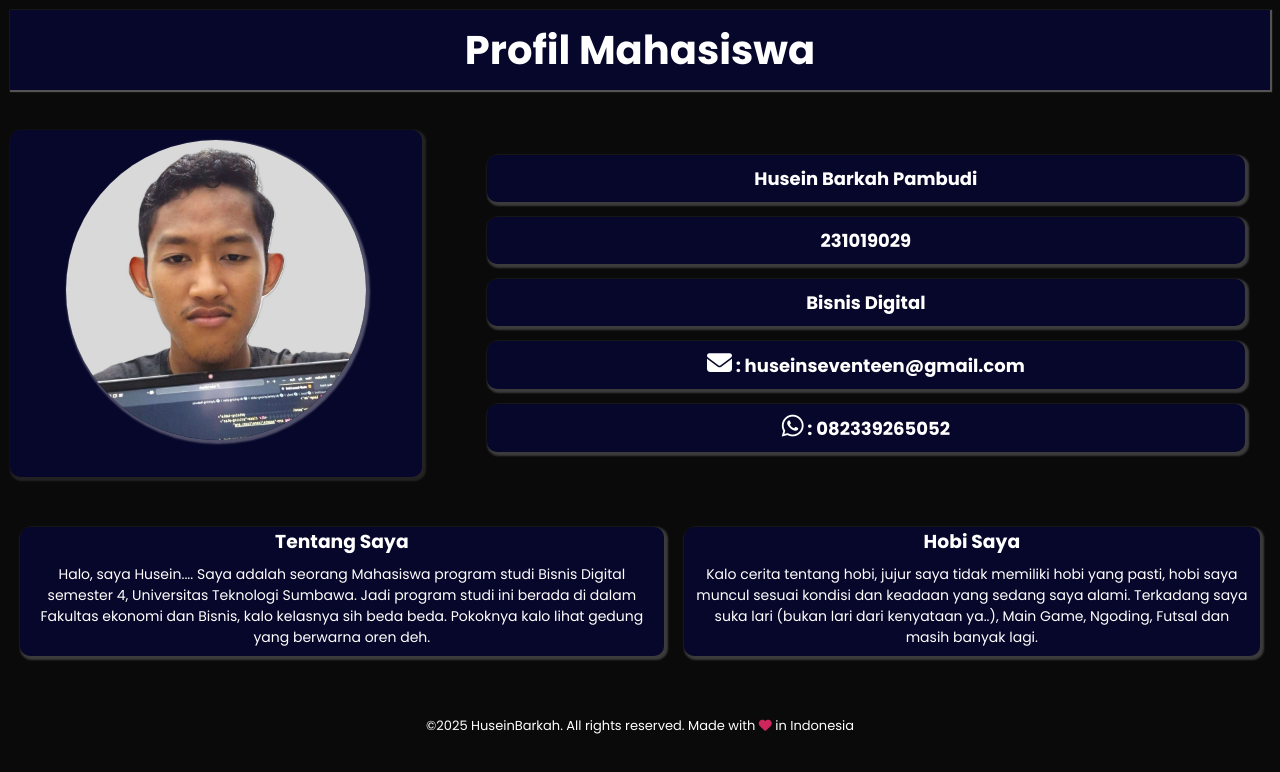
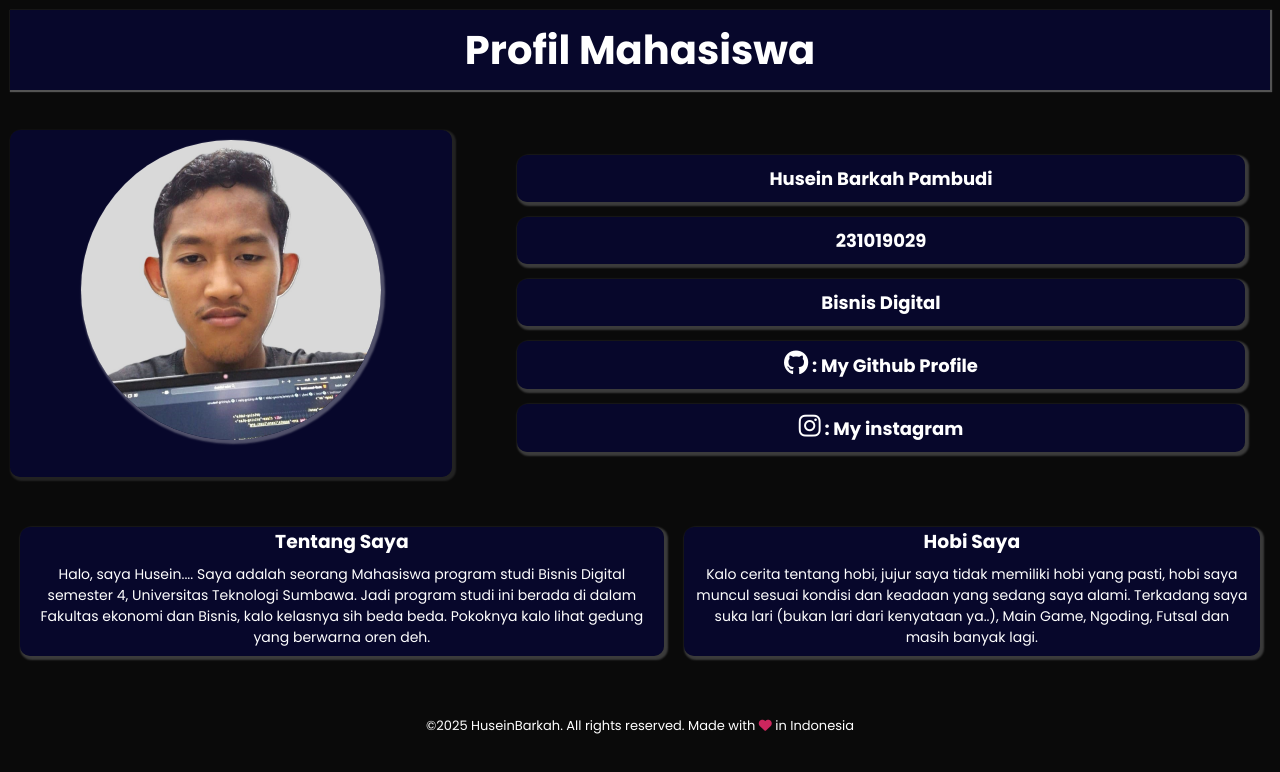
Before and after one commit to huseinbarkah27/Tugas-Profil-Mahasiswa, a plain HTML site: page index.html in a window 1280 px wide. Drawn offline with Linux system fonts and the light colour scheme.

Commit message:
Update link dan bg hover

```diff
--- a/index.html
+++ b/index.html
@@ -88,13 +88,18 @@
       }
 
       .nama > h2:hover {
-        background-color: rgba(90, 90, 90, 0.1);
+        background-color: rgb(171, 171, 171);
+        color: var(--bg-primary);
       }
 
       .nama a,
       .footer a {
         color: var(--text-primary);
         text-decoration: none;
+      }
+
+      .nama a:hover {
+        color: rgb(6, 6, 103);
       }
 
       .icon {
@@ -221,14 +226,13 @@
         <h2>231019029</h2>
         <h2>Bisnis Digital</h2>
         <h2>
-          <a href="huseinseventeen@gmail.com"
-            ><i class="fa-solid fa-envelope icon"></i> :
-            huseinseventeen@gmail.com</a
+          <a href="https://github.com/huseinbarkah27"
+            ><i class="fa-brands fa-github icon"></i> : My Github Profile</a
           >
         </h2>
         <h2>
-          <a href="https://wa.me/+6282339265052"
-            ><i class="fa-brands fa-whatsapp icon"></i> : 082339265052</a
+          <a href="https://www.instagram.com/huseinbarkah"
+            ><i class="fa-brands fa-instagram icon"></i> : My instagram</a
           >
         </h2>
       </div>
```
